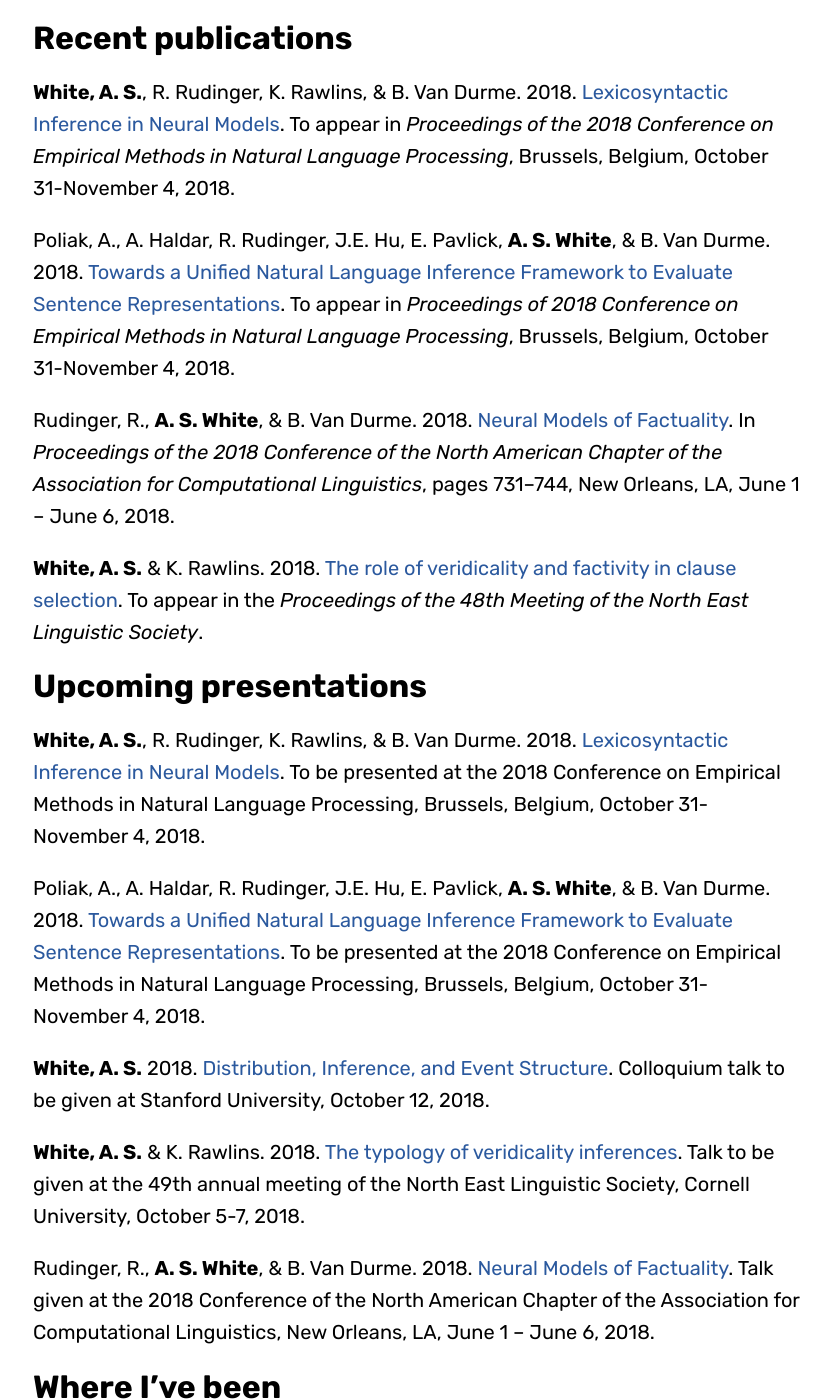
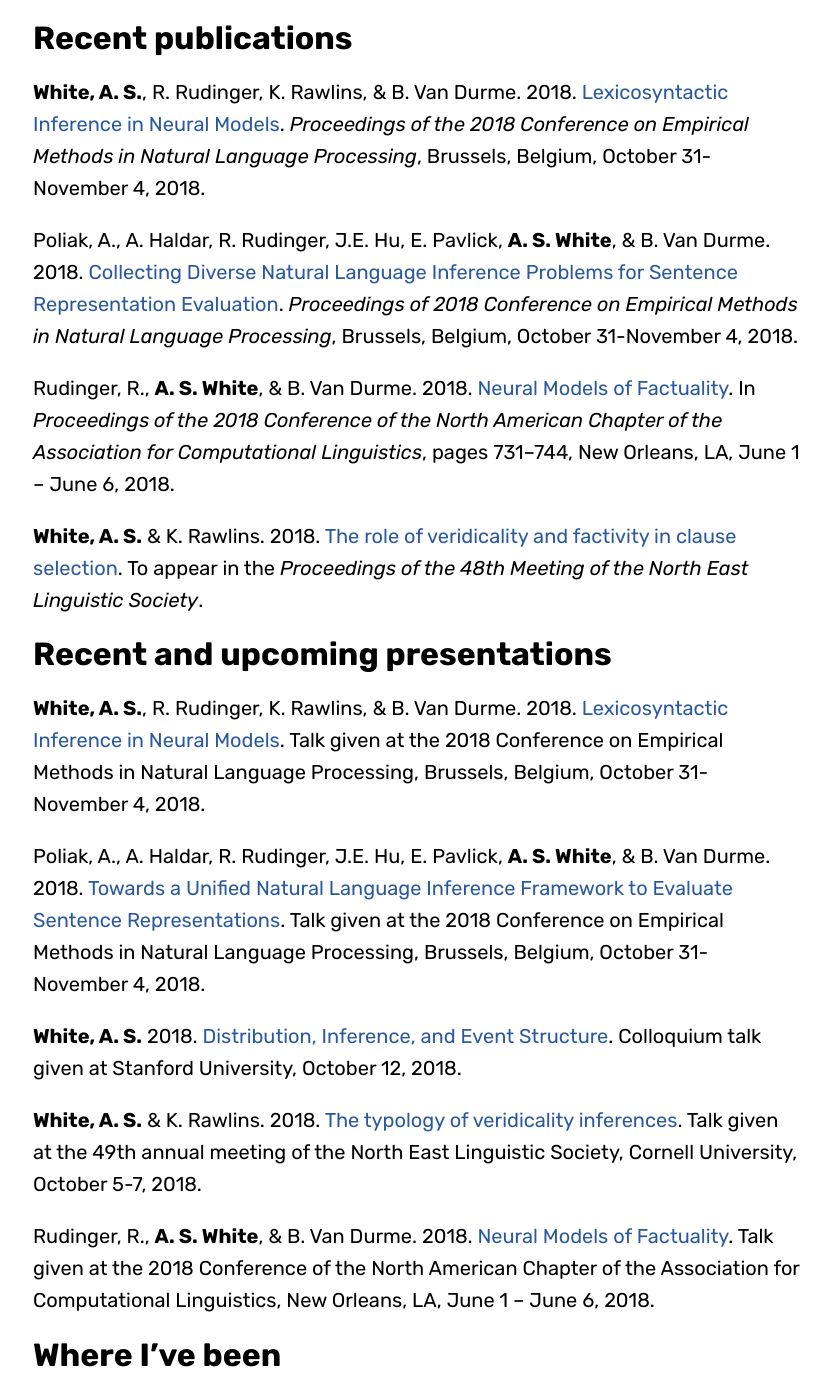
Before and after one commit to JIAXINGUY/aaronstevenwhite.github.io, a Jekyll site: the page built from index.md, in a window 1280 px wide and 1400 px high, scrolled down 935 px. Shown: the whole window, without its empty margins (223-1054 px from the left). Built offline with Jekyll 4.4.1, drawn with Linux system fonts in a browser that asks for light colours; some web fonts are replaced.

Commit message:
added emnlp 2018 slides and updated citations and links for papers

```diff
--- a/index.md
+++ b/index.md
@@ -22,23 +22,23 @@ I'm an Assistant Professor in the [Department of Linguistics](http://www.sas.roc
 
 # Recent publications
 
-**White, A. S.**, R. Rudinger, K. Rawlins, & B. Van Durme. 2018. [Lexicosyntactic Inference in Neural Models](https://arxiv.org/pdf/1808.06232.pdf). To appear in _Proceedings of the 2018 Conference on Empirical Methods in Natural Language Processing_, Brussels, Belgium, October 31-November 4, 2018.
+**White, A. S.**, R. Rudinger, K. Rawlins, & B. Van Durme. 2018. [Lexicosyntactic Inference in Neural Models](http://aclweb.org/anthology/D18-1501). _Proceedings of the 2018 Conference on Empirical Methods in Natural Language Processing_, Brussels, Belgium, October 31-November 4, 2018.
 
-Poliak, A., A. Haldar, R. Rudinger, J.E. Hu, E. Pavlick, **A. S. White**, & B. Van Durme. 2018. [Towards a Unified Natural Language Inference Framework to Evaluate Sentence Representations](https://arxiv.org/pdf/1804.08207). To appear in _Proceedings of 2018 Conference on Empirical Methods in Natural Language Processing_, Brussels, Belgium, October 31-November 4, 2018.
+Poliak, A., A. Haldar, R. Rudinger, J.E. Hu, E. Pavlick, **A. S. White**, & B. Van Durme. 2018. [Collecting Diverse Natural Language Inference Problems for Sentence Representation Evaluation](http://aclweb.org/anthology/D18-1007). _Proceedings of 2018 Conference on Empirical Methods in Natural Language Processing_, Brussels, Belgium, October 31-November 4, 2018.
 
 Rudinger, R., **A. S. White**, & B. Van Durme. 2018. [Neural Models of Factuality](http://aclweb.org/anthology/N18-1067). In _Proceedings of the 2018 Conference of the North American Chapter of the Association for Computational Linguistics_, pages 731–744, New Orleans, LA, June 1 – June 6, 2018.
 
 **White, A. S.** & K. Rawlins. 2018. [The role of veridicality and factivity in clause selection](papers/white_role_2018.pdf). To appear in the *Proceedings of the 48th Meeting of the North East Linguistic Society*.
 
-# Upcoming presentations
+# Recent and upcoming presentations
 
-**White, A. S.**, R. Rudinger, K. Rawlins, & B. Van Durme. 2018. [Lexicosyntactic Inference in Neural Models](https://arxiv.org/pdf/1808.06232.pdf). To be presented at the 2018 Conference on Empirical Methods in Natural Language Processing, Brussels, Belgium, October 31-November 4, 2018.
+**White, A. S.**, R. Rudinger, K. Rawlins, & B. Van Durme. 2018. [Lexicosyntactic Inference in Neural Models](presentations/slides/white_emnlp2018_lexicosyntactic_slides.pdf). Talk given at the 2018 Conference on Empirical Methods in Natural Language Processing, Brussels, Belgium, October 31-November 4, 2018.
 
-Poliak, A., A. Haldar, R. Rudinger, J.E. Hu, E. Pavlick, **A. S. White**, & B. Van Durme. 2018. [Towards a Unified Natural Language Inference Framework to Evaluate Sentence Representations](https://arxiv.org/pdf/1804.08207). To be presented at the 2018 Conference on Empirical Methods in Natural Language Processing, Brussels, Belgium, October 31-November 4, 2018.
+Poliak, A., A. Haldar, R. Rudinger, J.E. Hu, E. Pavlick, **A. S. White**, & B. Van Durme. 2018. [Towards a Unified Natural Language Inference Framework to Evaluate Sentence Representations](https://arxiv.org/pdf/1804.08207). Talk given at the 2018 Conference on Empirical Methods in Natural Language Processing, Brussels, Belgium, October 31-November 4, 2018.
 
-**White, A. S.** 2018. [Distribution, Inference, and Event Structure](presentations/slides/white_stanford_colloq_slides.pdf). Colloquium talk to be given at Stanford University, October 12, 2018.
+**White, A. S.** 2018. [Distribution, Inference, and Event Structure](presentations/slides/white_stanford_colloq_slides.pdf). Colloquium talk given at Stanford University, October 12, 2018.
 
-**White, A. S.** & K. Rawlins. 2018. [The typology of veridicality inferences](presentations/slides/white_nels49_slides.pdf). Talk to be given at the 49th annual meeting of the North East Linguistic Society, Cornell University, October 5-7, 2018.
+**White, A. S.** & K. Rawlins. 2018. [The typology of veridicality inferences](presentations/slides/white_nels49_slides.pdf). Talk given at the 49th annual meeting of the North East Linguistic Society, Cornell University, October 5-7, 2018.
 
 Rudinger, R., **A. S. White**, & B. Van Durme. 2018. [Neural Models of Factuality](presentations/slides/rudinger_naacl2018_slides.pdf). Talk given at the 2018 Conference of the North American Chapter of the Association for Computational Linguistics, New Orleans, LA, June 1 – June 6, 2018.
 
```
Also changed, not shown: papers.md (+2 -2 lines), presentations.md (+5 -5 lines), 1 other file.
